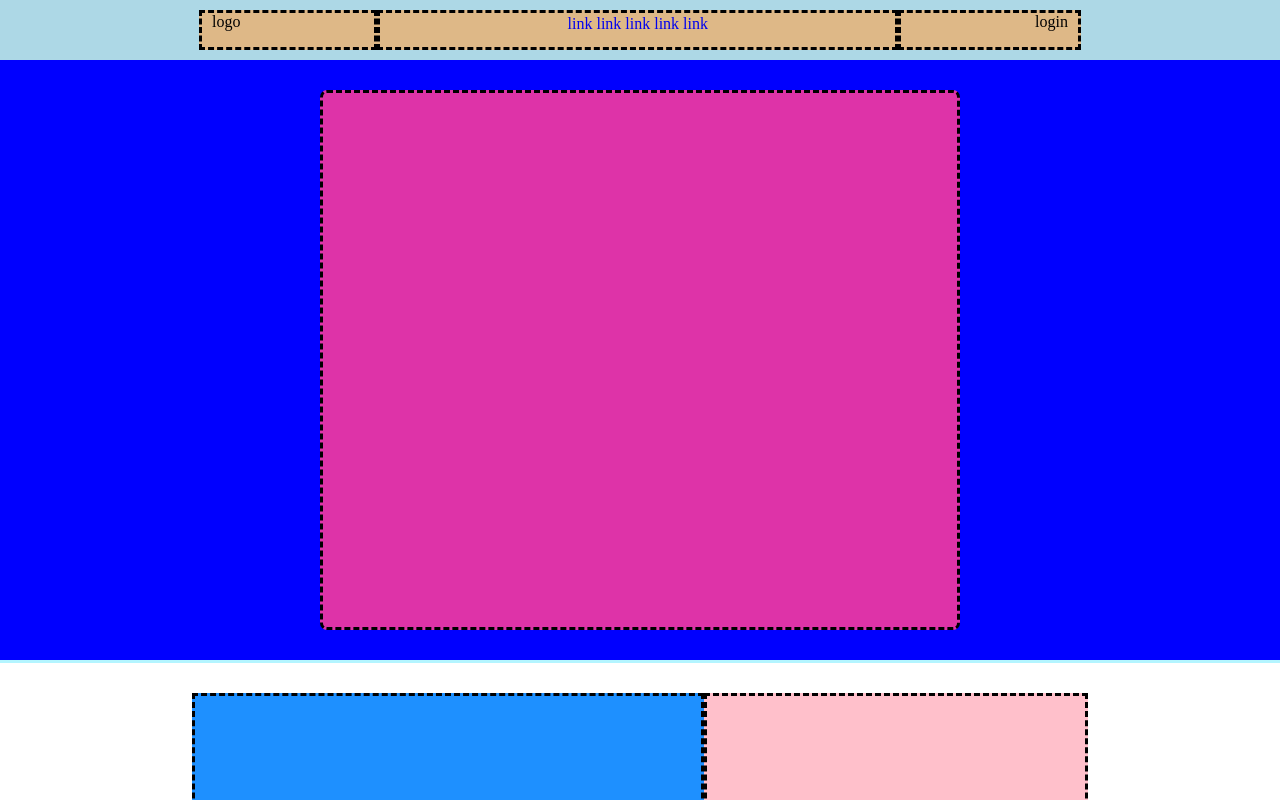
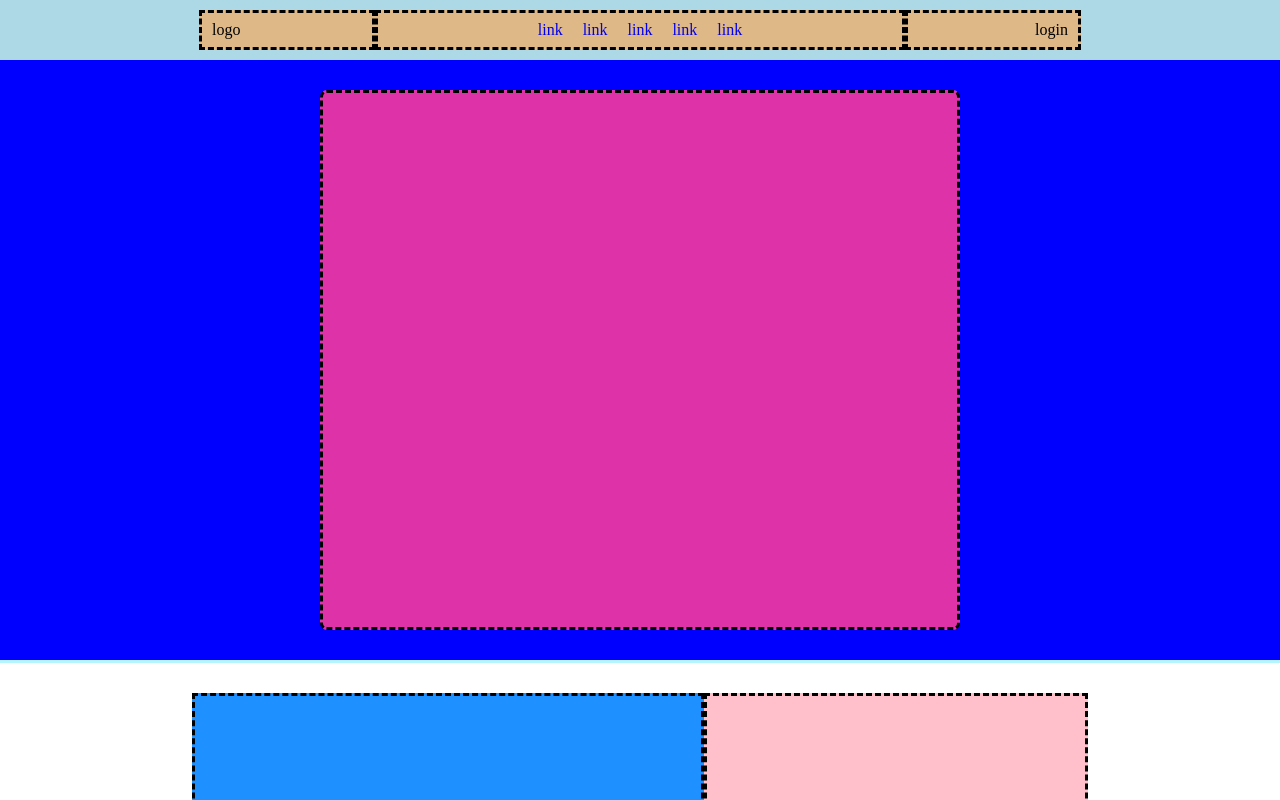
Before and after one commit to stecala/htmlcss-struttura-discord, a plain HTML site: page index.html in a window 1280 px wide. Shown: the top 800 px of the page. Drawn offline with Linux system fonts and the light colour scheme.

Commit message:
correzzioni header

```diff
--- a/css/style.css
+++ b/css/style.css
@@ -38,7 +38,7 @@ header{
     width: 70%;
     background-color: burlywood;
     margin: 0 auto;
-    align-items: center;
+    height: 40px;
 }
 
 ul{
@@ -48,7 +48,7 @@ ul{
 
 li{
     list-style: none;
-    padding: 2px;
+    padding: 0 10px;
 }
 
 li a{
@@ -57,20 +57,25 @@ li a{
 
 .menu{
     text-align: center;
-    height: 40px;
-    flex-grow: 3;
+    width: 60%;
+    display: flex;
+    align-items: center;
+    justify-content: center;
 }
 
 .login{
     text-align: right;
-    flex-grow: 1;
+    width: 20%;
     padding: 0 10px;
-    height: 40px;
+    display: flex;
+    flex-direction: row-reverse;
+    align-items: center;
 }
 
 .logo{
-    flex-grow: 1;
-    height: 40px;
+    width: 20%;
+    display: flex;
+    align-items: center;
     padding: 0 10px;
 }
 /* main */
```
